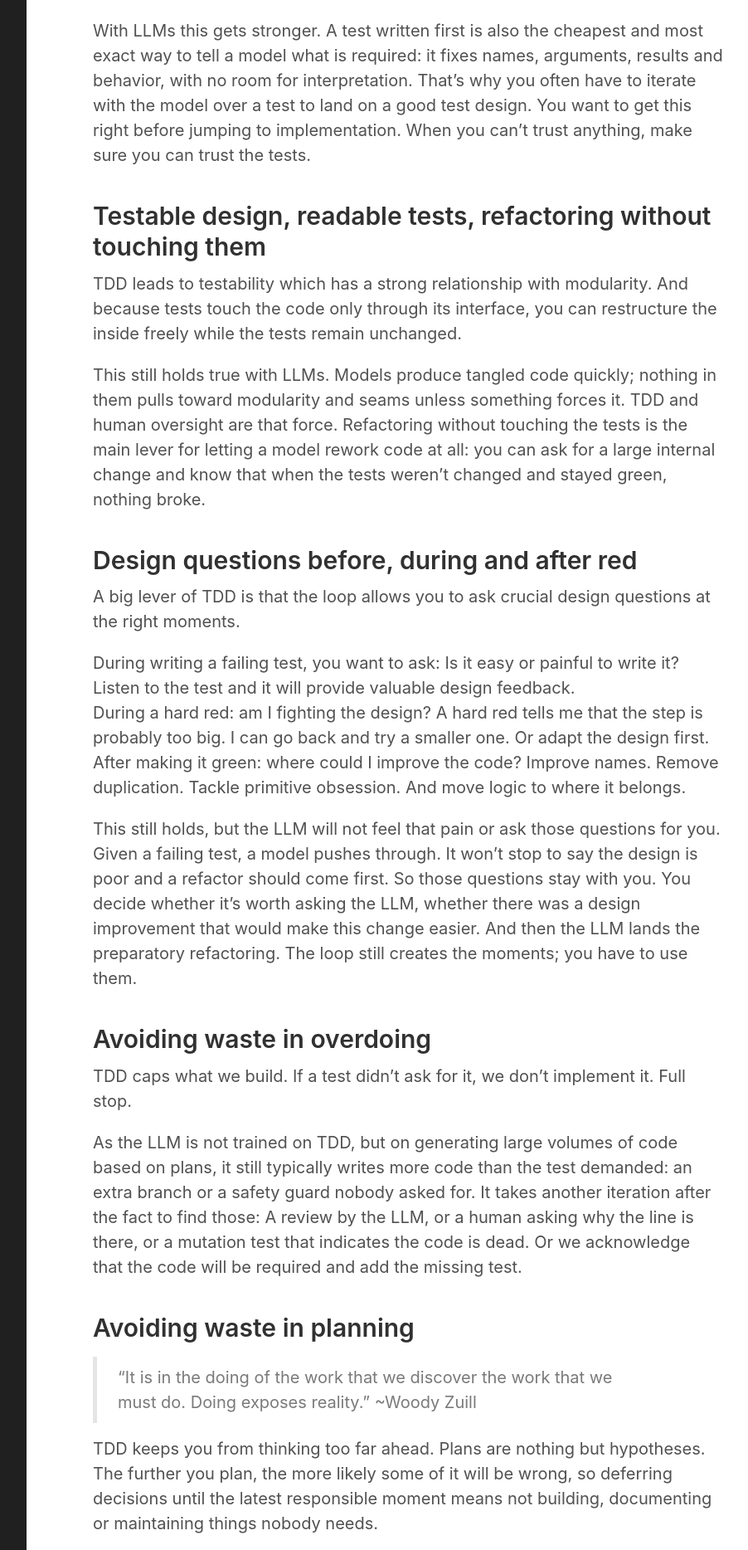
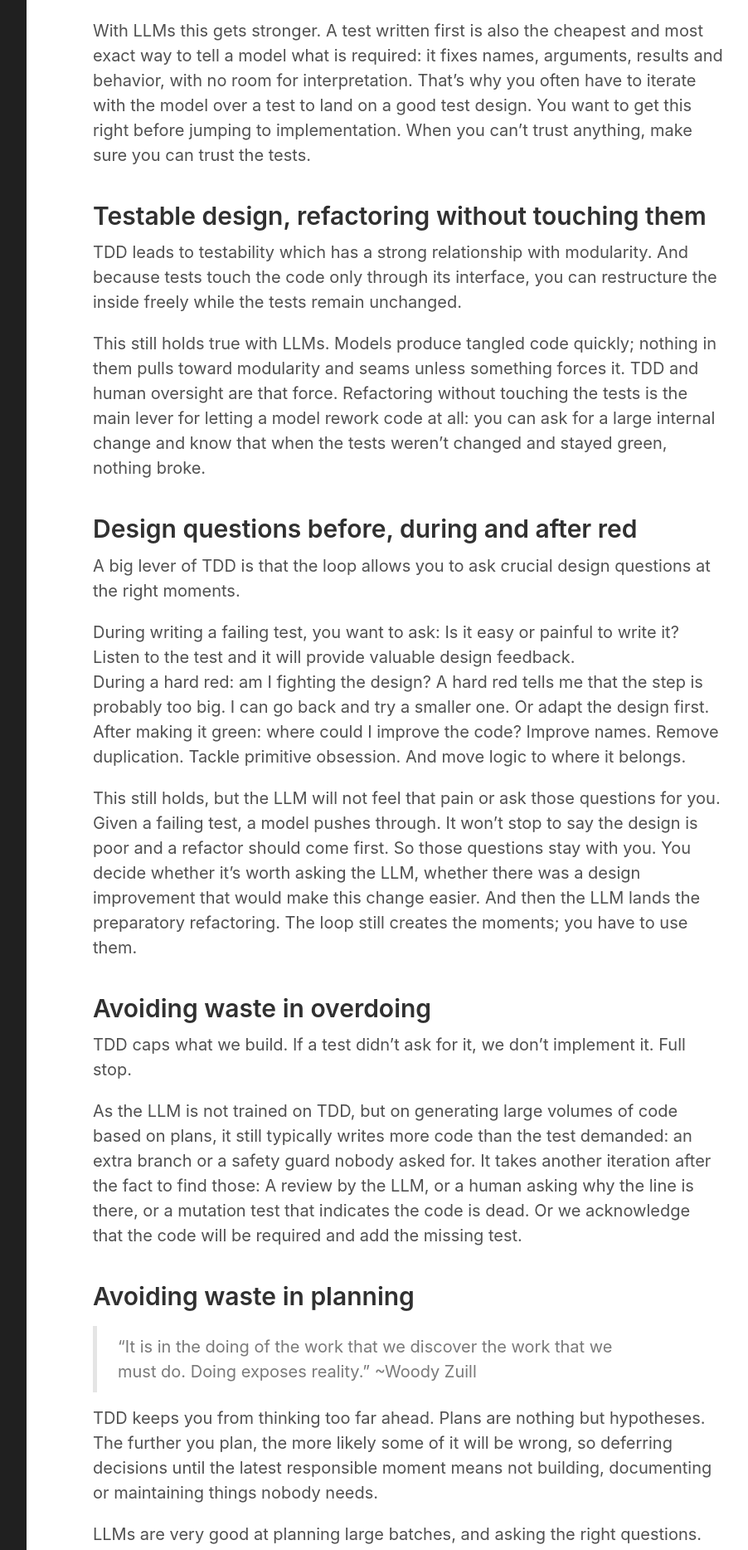
Before and after one commit to gregorriegler/gregorriegler.github.io, a Jekyll site: the page built from _posts/2026-10-03-tdd-with-llms-theatre.md, in a window 1280 px wide. Shown: the part 1566-3434 px from the top of the page at 83% size, without its empty margins (328-1230 px from the left). Built offline with Jekyll 4.4.1, drawn with Linux system fonts in a browser that asks for light colours.

Commit message:
Shorten testable design headline
Co-Authored-By: Claude Opus 5.5 <noreply@anthropic.com>
Claude-Session: https://claude.ai/code/session_016H7gSLpTGqBkM4z878dJ4q

```diff
--- a/_posts/2026-10-03-tdd-with-llms-theatre.md
+++ b/_posts/2026-10-03-tdd-with-llms-theatre.md
@@ -39,7 +39,7 @@ In TDD, the test is the first user of the code you are going to write, so you de
 
 With LLMs this gets stronger. A test written first is also the cheapest and most exact way to tell a model what is required: it fixes names, arguments, results and behavior, with no room for interpretation. That's why you often have to iterate with the model over a test to land on a good test design. You want to get this right before jumping to implementation. When you can't trust anything, make sure you can trust the tests.
 
-## Testable design, readable tests, refactoring without touching them
+## Testable design, refactoring without touching them
 
 TDD leads to testability which has a strong relationship with modularity. And because tests touch the code only through its interface, you can restructure the inside freely while the tests remain unchanged.
 
```
